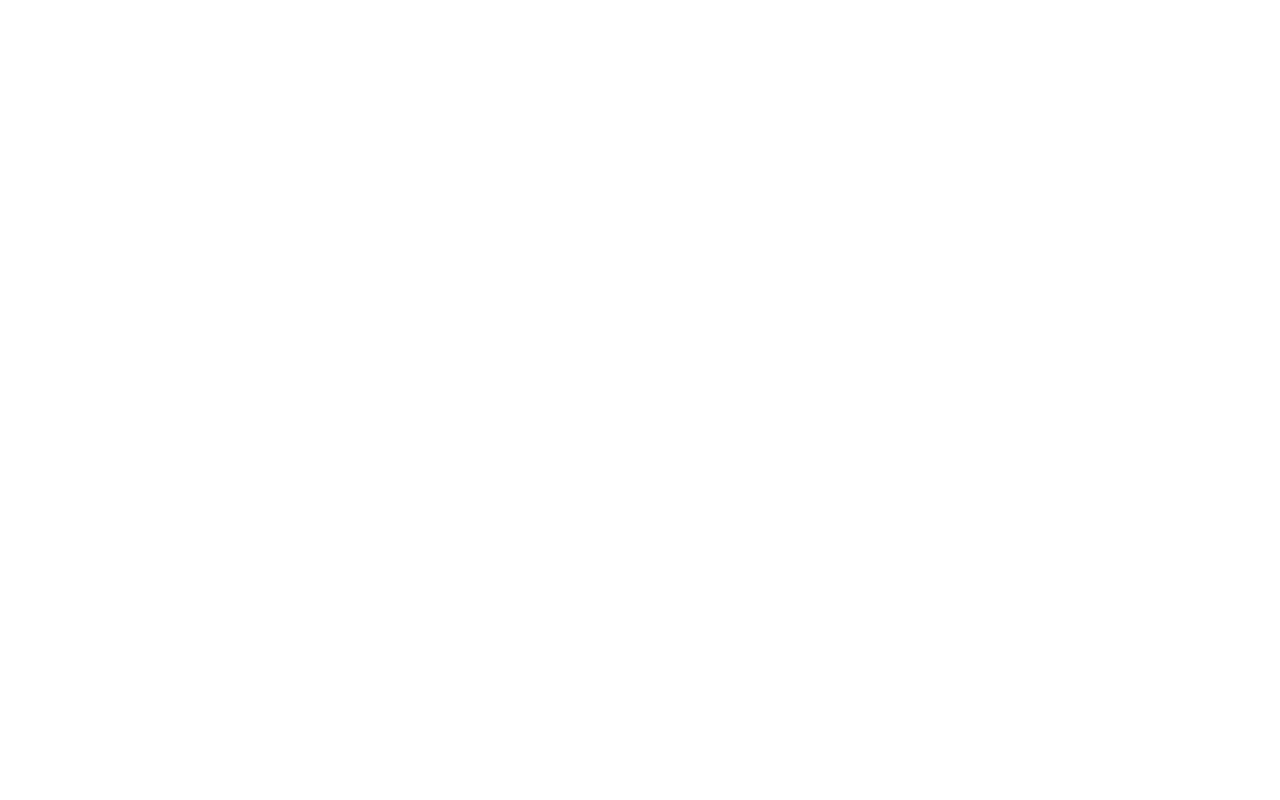
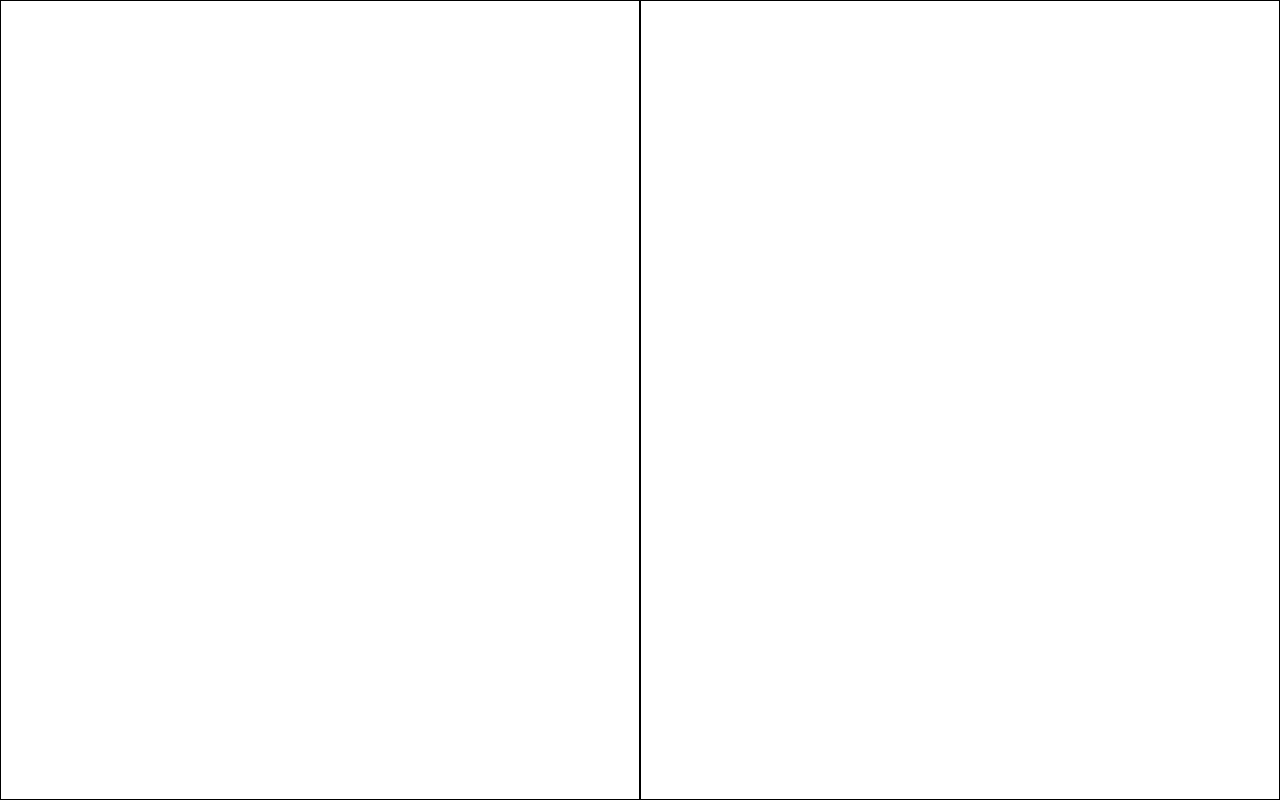
Before and after one commit to Abdulkadir2770/sign-in-form, a plain HTML site: page index.html in a window 1280 px wide. Drawn offline with Linux system fonts and the light colour scheme.

Commit message:
add new elements

```diff
--- a/index.html
+++ b/index.html
@@ -4,15 +4,18 @@
     <meta charset="UTF-8">
     <meta http-equiv="X-UA-Compatible" content="IE=edge">
     <meta name="viewport" content="width=device-width, initial-scale=1.0">
-    <title>Document</title>
+    <title>sign-up-form.png</title>
+
+    <link rel="stylesheet" href="./style.css">
 </head>
 <body>
     <div class="container">
-        <div class="item_one"></div>
+        <div class="item_one">
+        </div>
         <div class="item_two"></div>
     </div>
 
-    <!--Photo by <a href="https://unsplash.com/@panduior?utm_source=unsplash&utm_medium=referral&utm_content=creditCopyText">pandu ior</a> on <a href="https://unsplash.com/collections/1695735/math?utm_source=unsplash&utm_medium=referral&utm_content=creditCopyText">Unsplash</a>
+    <!--Photo by <a href="https://unsplash.com/@clark_fransa?utm_source=unsplash&utm_medium=referral&utm_content=creditCopyText">Arnold Francisca</a> on <a href="https://unsplash.com/s/photos/code?utm_source=unsplash&utm_medium=referral&utm_content=creditCopyText">Unsplash</a>
   -->
   <script src="script.js"></script>
 </body>
```
